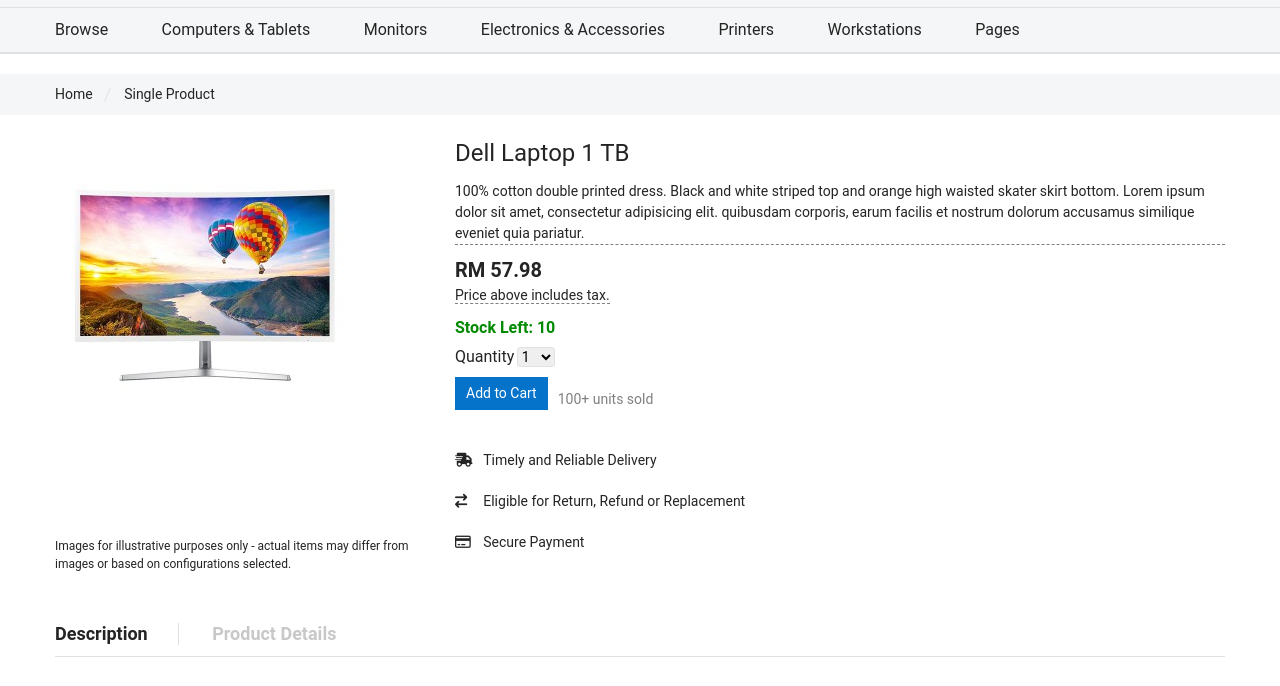
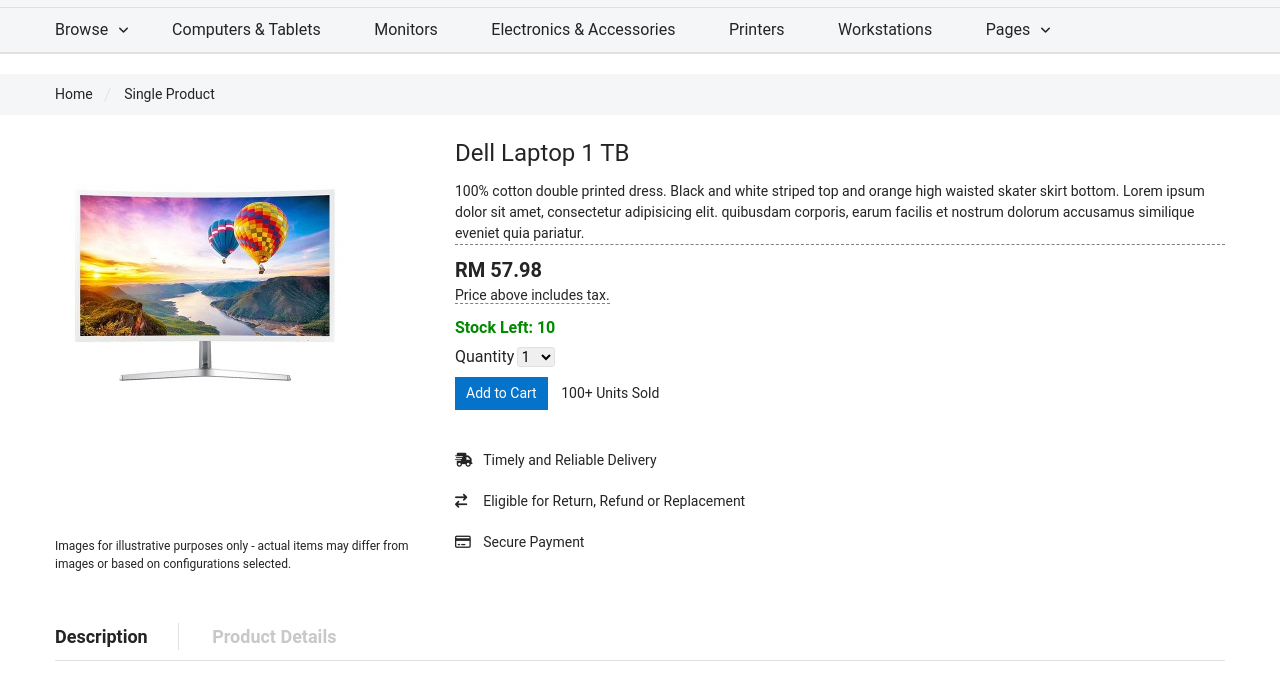
Before and after one commit to ErvinC256/ecommerce-microservices-frontend, a plain HTML site: page product-details.html in a window 1280 px wide. Shown: the part 90-776 px from the top of the page. Drawn offline with nearby package versions, Linux system fonts and the light colour scheme.

Commit message:
fixed icons

```diff
--- a/product-details.html
+++ b/product-details.html
@@ -90,7 +90,7 @@
                                 <div class="hb-menu">
                                     <nav>
                                         <ul>
-                                            <li class="megamenu-holder"><a>Browse</a>
+                                            <li class="megamenu-holder"><a>Browse</a><i class="fa fa-angle-down"></i>
                                                 <ul class="megamenu hb-megamenu">
                                                     <li><a href="">Computers</a>
                                                         <br>
@@ -125,7 +125,7 @@
                                             <li><a href="">Electronics & Accessories</a></li>
                                             <li><a href="">Printers</a></li>
                                             <li><a href="">Workstations</a></li>
-                                            <li class="megamenu-holder"><a>Pages</a>
+                                            <li class="megamenu-holder"><a>Pages</a><i class="fa fa-angle-down"></i>
                                                 <ul class="megamenu hb-megamenu">
                                                     <li>
                                                         <ul>
@@ -207,9 +207,9 @@
                                         <option>9</option>
                                         <option>10</option>
                                     </select>
-                                    <div style="display: flex; align-items: flex-end;">
+                                    <div>
                                         <button type="submit" class="my-button-inverse" style="margin-right: 10px;">Add to Cart</button>
-                                        <span style="color: grey;">100+ units sold</span>
+                                        <span>100+ Units Sold</span>
                                     </div>
                                 </form>
                             </div>
@@ -255,8 +255,8 @@
                         <div class="col-12">
                             <div class="li-product-tab">
                                 <ul class="nav li-product-menu">
-                                   <li><h2><a class="active" data-toggle="tab" href="#description">Description</a></h2></li>
-                                   <li><h2><a data-toggle="tab" href="#product-details">Product Details</a></h2></li>
+                                   <li><a class="active" data-toggle="tab" href="#description">Description</a></li>
+                                   <li><a data-toggle="tab" href="#product-details">Product Details</a></li>
                                 </ul>
                             </div>
                             <!-- Begin Li's Tab Menu Content Area -->
@@ -582,7 +582,7 @@
         <!-- jQuery-V1.12.4 -->
         <script src="js/vendor/jquery-1.12.4.min.js"></script>
         <!-- Popper js -->
-        <script src="js/vendor/popper.min.js"></script>
+        <!-- <script src="js/vendor/popper.min.js"></script> -->
         <!-- Bootstrap V4.1.3 Fremwork js -->
         <script src="js/bootstrap.min.js"></script>
         <!-- Ajax Mail js -->
```
Also changed, not shown: account.html (+3 -3 lines), category.html (+2 -2 lines), checkout.html (+2 -2 lines), contact.html (+2 -2 lines), index.html (+1 -1 lines), login.html (+2 -2 lines), register.html (+3 -3 lines), shopping-cart.html (+2 -2 lines).
